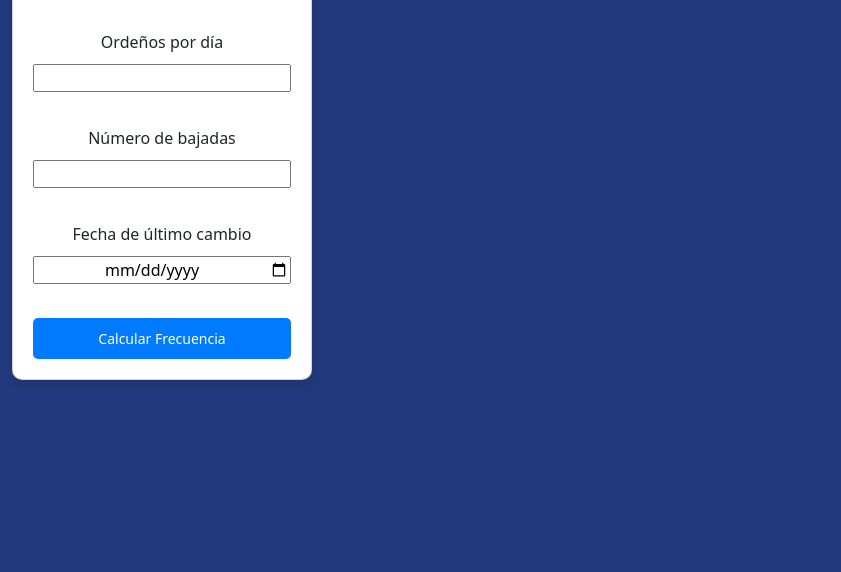
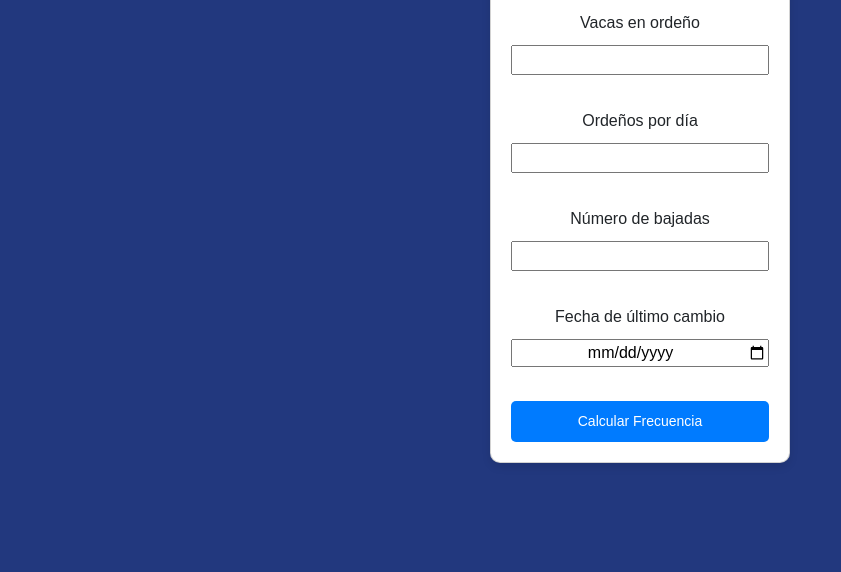
Before and after one commit to Malioj/PreEntrega2-Berton, a plain HTML site: page index.html in a window 1280 px wide. Shown: the part 228-800 px from the top of the page, without its empty margins (0-841 px from the left). Drawn offline with nearby package versions, Linux system fonts and the light colour scheme.

Commit message:
centrado

```diff
--- a/JS/JS.js
+++ b/JS/JS.js
@@ -33,10 +33,10 @@ function calcularFrecuenciaCambio(cantidadVacas, cantidadOrdeños, cantidadEquip
 }
 
 function mostrarResultado(frecuenciaDias, fechaProximoCambio) {
-    document.getElementById("frecuencia").innerHTML = `Frecuencia de cambio: ${frecuenciaDias} días`;
+    document.getElementById("frecuencia").innerHTML = `Frecuencia de cambio:<br/> ${frecuenciaDias} días`;
 
     // Formatear la fecha utilizando toLocaleDateString
-    document.getElementById("proximoCambio").innerHTML = `Próximo cambio de pezoneras: <br /> ${fechaProximoCambio.toLocaleDateString("es-ES")}`;
+    document.getElementById("proximoCambio").innerHTML = `Próximo cambio de pezoneras: <br/> ${fechaProximoCambio.toLocaleDateString("es-ES")}`;
 }
 
 document.getElementById("calculoForm").addEventListener('submit', function(event) {
--- a/css/estilo.css
+++ b/css/estilo.css
@@ -1,31 +1,30 @@
-* {
-    padding: 0;
+
+body {
+    font-family: Arial, sans-serif;
+    display: flex;
+    /* justify-content: center; */
+    align-items: center;
+    height: 100vh;
     margin: 0;
-    box-sizing: border-box;
-  }
-    body{
-    background-color: #23397d;
+    background-color: #22387e !important;
 }
-
 .card {
     background-color: #fff;
     border-radius: 10px;
     box-shadow: 0 4px 8px rgba(0, 0, 0, 0.1);
     padding: 20px;
-    width: 300px; /* Ajusta el ancho según tus necesidades */
+    max-width: 300px;
+    margin: auto;
     text-align: center;
 }
-
-
 .card h2,
 .card label,
 .card input {
     display: block;
     margin-bottom: 10px;
-    text-align: center;
+    text-align: center; /* Añadido para centrar el texto */
     width: 100%;
 }
-
 .card button {
     background-color: #007bff;
     color: #fff;
@@ -35,7 +34,6 @@
     cursor: pointer;
     font-size: 14px;
 }
-
 .card button:hover {
     background-color: #0056b3;
 }
```
